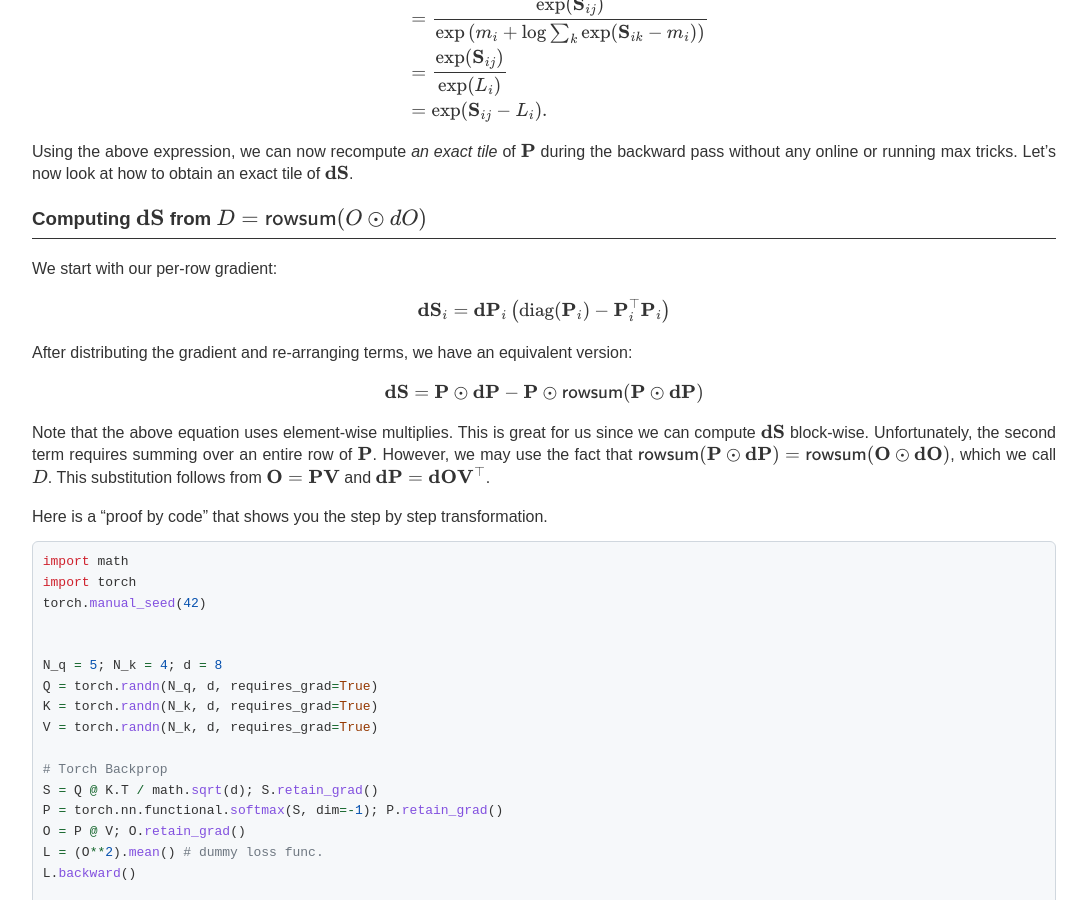
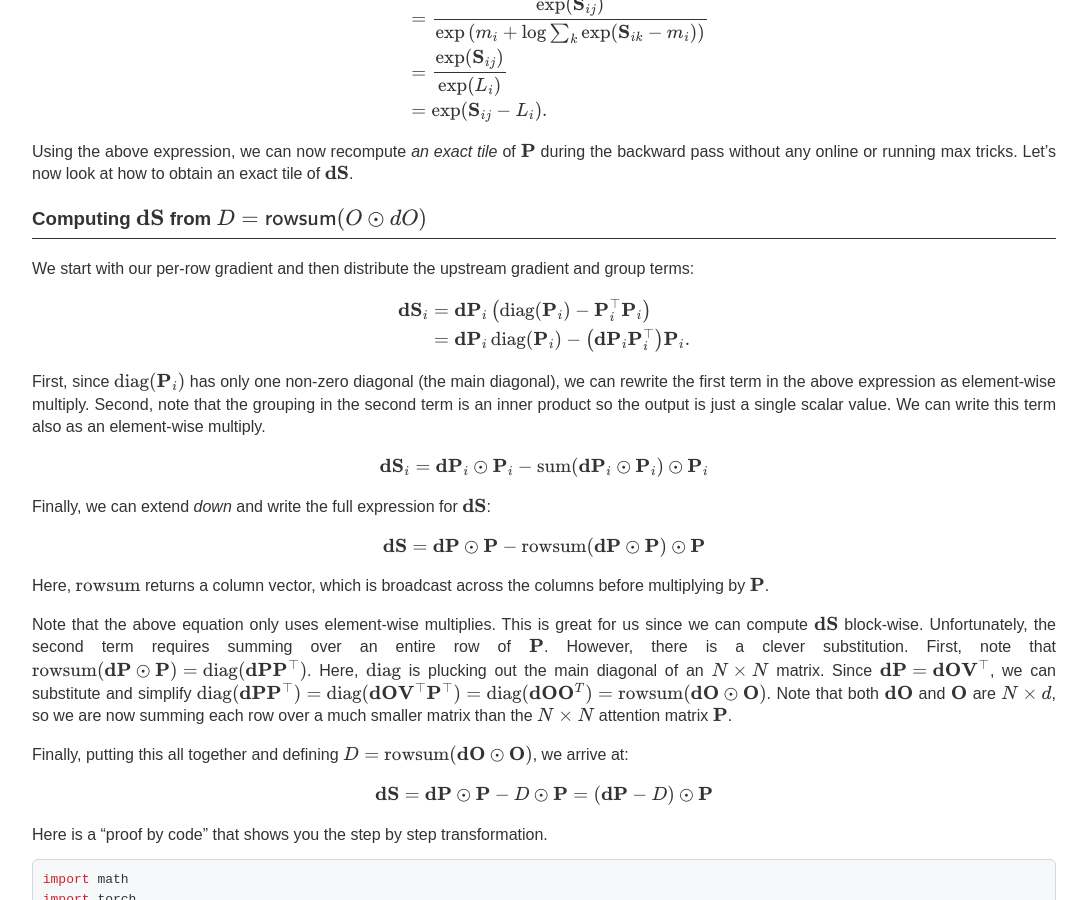
Before and after one commit to kvgarimella/kvgarimella.github.io, a Jekyll site: the page built from _posts/2026-05-03-flashattention2-fwd-bwd.md, in a window 1280 px wide and 900 px high, scrolled down 9784 px. Shown: the whole window, without its empty margins (96-1183 px from the left). Built offline with Jekyll 4.4.1, drawn with Linux system fonts in a browser that asks for light colours.

Commit message:
spruce up exposition on D

````diff
--- a/_posts/2026-05-03-flashattention2-fwd-bwd.md
+++ b/_posts/2026-05-03-flashattention2-fwd-bwd.md
@@ -390,21 +390,44 @@ Using the above expression, we can now recompute *an exact tile* of $\mathbf{P}$
 
 ### Computing $\mathbf{dS}$ from $D = \mathsf{rowsum}(O \odot dO)$
 
-We start with our per-row gradient:
+We start with our per-row gradient and then distribute the upstream gradient and group terms:
 
 $$
-\mathbf{dS}_i = \mathbf{dP}_i \left(\operatorname{diag}(\mathbf{P}_i) - \mathbf{P}_i^\top \mathbf{P}_i\right)
+\begin{aligned}
+\mathbf{dS}_i
+&= \mathbf{dP}_i \left(\operatorname{diag}(\mathbf{P}_i) - \mathbf{P}_i^\top \mathbf{P}_i\right) \\
+&= \mathbf{dP}_i \operatorname{diag}(\mathbf{P}_i)
+   - \left(\mathbf{dP}_i \mathbf{P}_i^\top\right) \mathbf{P}_i.
+\end{aligned}
 $$
 
-After distributing the gradient and re-arranging terms, we have an equivalent version:
+
+First, since $ \operatorname{diag}(\mathbf{P}_i) $ has only one non-zero diagonal (the main diagonal), we can rewrite the first term in the above expression as element-wise multiply. Second, note that the grouping in the second term is an inner product so the output is just a single scalar value. We can write this term also as an element-wise multiply.
 
 $$
 
-\mathbf{dS} = \mathbf{P} \odot \mathbf{dP} - \mathbf{P} \odot \mathsf{rowsum}(\mathbf{P} \odot \mathbf{dP})
+\mathbf{dS}_i = \mathbf{dP}_i \odot \mathbf{P}_i - \operatorname{sum}(\mathbf{dP}_i \odot \mathbf{P}_i) \odot \mathbf{P}_i
 
 $$
 
-Note that the above equation uses element-wise multiplies. This is great for us since we can compute $\mathbf{dS}$ block-wise. Unfortunately, the second term requires summing over an entire row of $\mathbf{P}$. However, we may use the fact that $\mathsf{rowsum}(\mathbf{P} \odot \mathbf{dP}) = \mathsf{rowsum}(\mathbf{O} \odot \mathbf{dO})$, which we call $D$. This substitution follows from $\mathbf{O} = \mathbf{P}\mathbf{V}$ and $\mathbf{dP} = \mathbf{dO}\mathbf{V}^\top$.
+Finally, we can extend *down* and write the full expression for $\mathbf{dS}$:
+
+$$
+\mathbf{dS} = \mathbf{dP} \odot \mathbf{P} - \operatorname{rowsum}(\mathbf{dP} \odot \mathbf{P}) \odot \mathbf{P}
+$$
+
+Here, $\operatorname{rowsum}$ returns a column vector, which is broadcast across the columns before multiplying by $\mathbf{P}$.
+
+Note that the above equation only uses element-wise multiplies. This is great for us since we can compute $\mathbf{dS}$ block-wise. Unfortunately, the second term requires summing over an entire row of $\mathbf{P}$. However, there is a clever substitution. First, note that $ \operatorname{rowsum}(\mathbf{dP} \odot \mathbf{P})  = \operatorname{diag}(\mathbf{dP} \mathbf{P}^\top)$. Here, $\operatorname{diag}$ is plucking out the main diagonal of an $N \times N$ matrix. Since $\mathbf{dP} = \mathbf{dO} \mathbf{V}^\top$, we can substitute and simplify $\operatorname{diag}(\mathbf{dP} \mathbf{P}^\top) = \operatorname{diag}(\mathbf{dO} \mathbf{V}^\top \mathbf{P}^\top) = \operatorname{diag}(\mathbf{dO} \mathbf{O}^T) = \operatorname{rowsum}(\mathbf{dO} \odot \mathbf{O})$. Note that both $\mathbf{dO}$ and $\mathbf{O}$ are $N \times d$, so we are now summing each row over a much smaller matrix than the $N \times N$ attention matrix $\mathbf{P}$.
+
+Finally, putting this all together and defining $D = \operatorname{rowsum}(\mathbf{dO} \odot \mathbf{O})$, we arrive at:
+
+$$
+\mathbf{dS} = \mathbf{dP} \odot \mathbf{P} - D \odot \mathbf{P} = (\mathbf{dP} - D) \odot \mathbf{P}
+$$
+
+
+
 
 Here is a "proof by code" that shows you the step by step transformation.
 ```python
````
